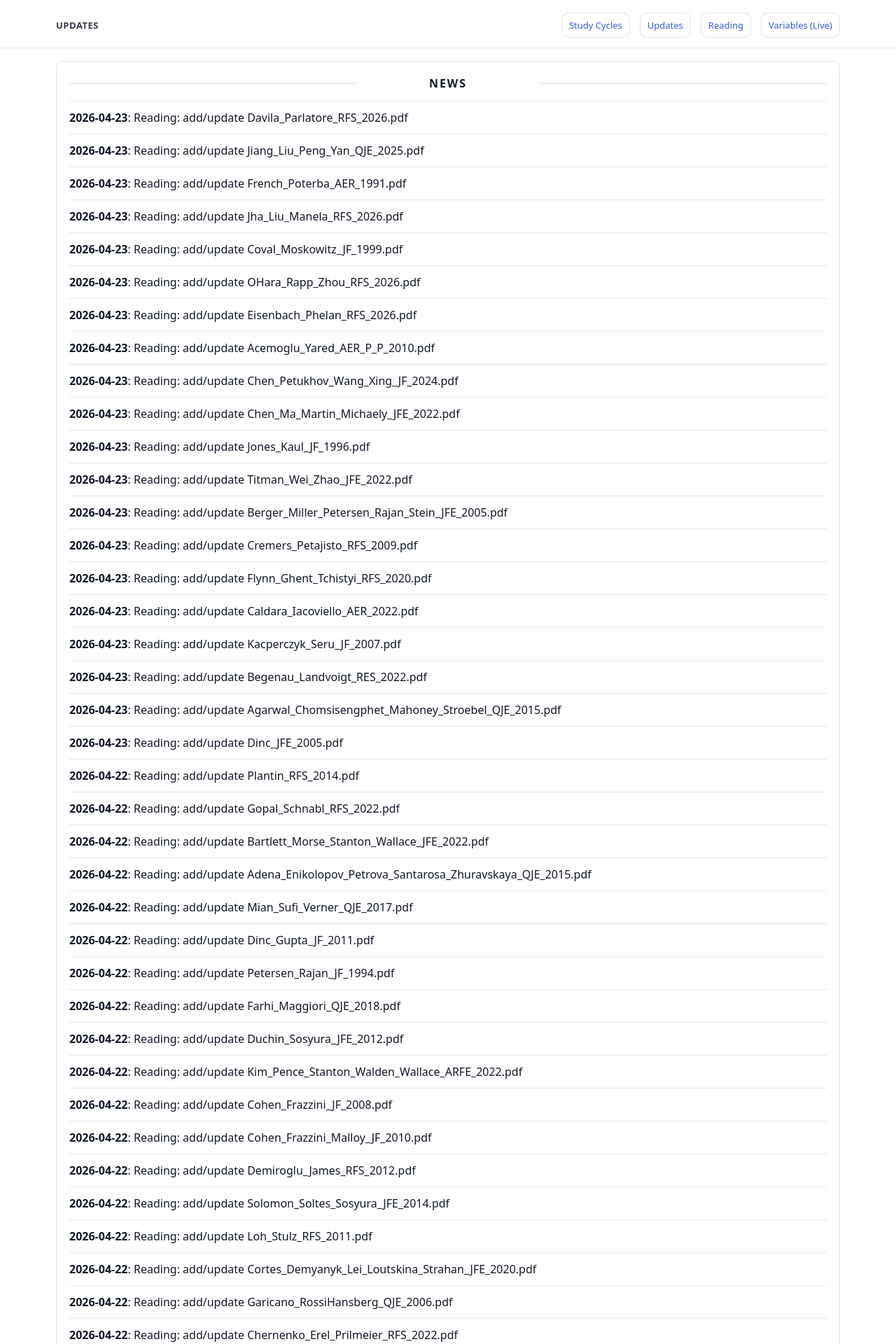
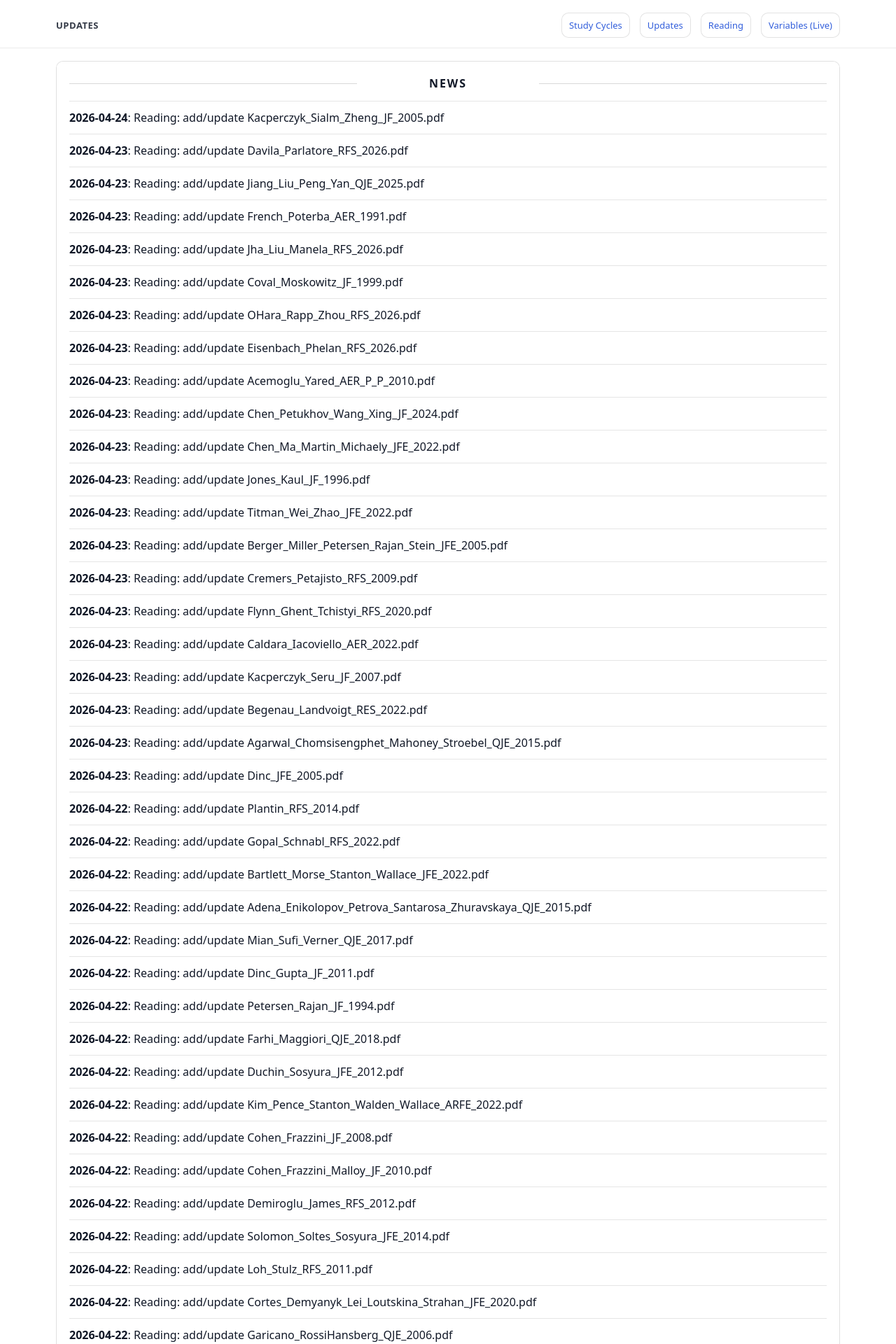
Before and after one commit to yaxinzn/study-archive, a Jekyll site: the page built from updates/index.md, in a window 1280 px wide. Shown: the top 1920 px of the page at 70% size. Built offline with Jekyll 4.4.1, drawn with Linux system fonts in a browser that asks for light colours; some of the changed text lies outside the part shown.

Commit message:
chore: update NEWS feed

```diff
--- a/_data/news.yml
+++ b/_data/news.yml
@@ -1,4 +1,7 @@
 # Auto-generated update history (sorted newest -> oldest). Do not edit manually.
+- ts: "1776977734"
+  date: "2026-04-24"
+  title: "Reading: add/update Kacperczyk_Sialm_Zheng_JF_2005.pdf"
 - ts: "1776946078"
   date: "2026-04-23"
   title: "Reading: add/update Davila_Parlatore_RFS_2026.pdf"
```
